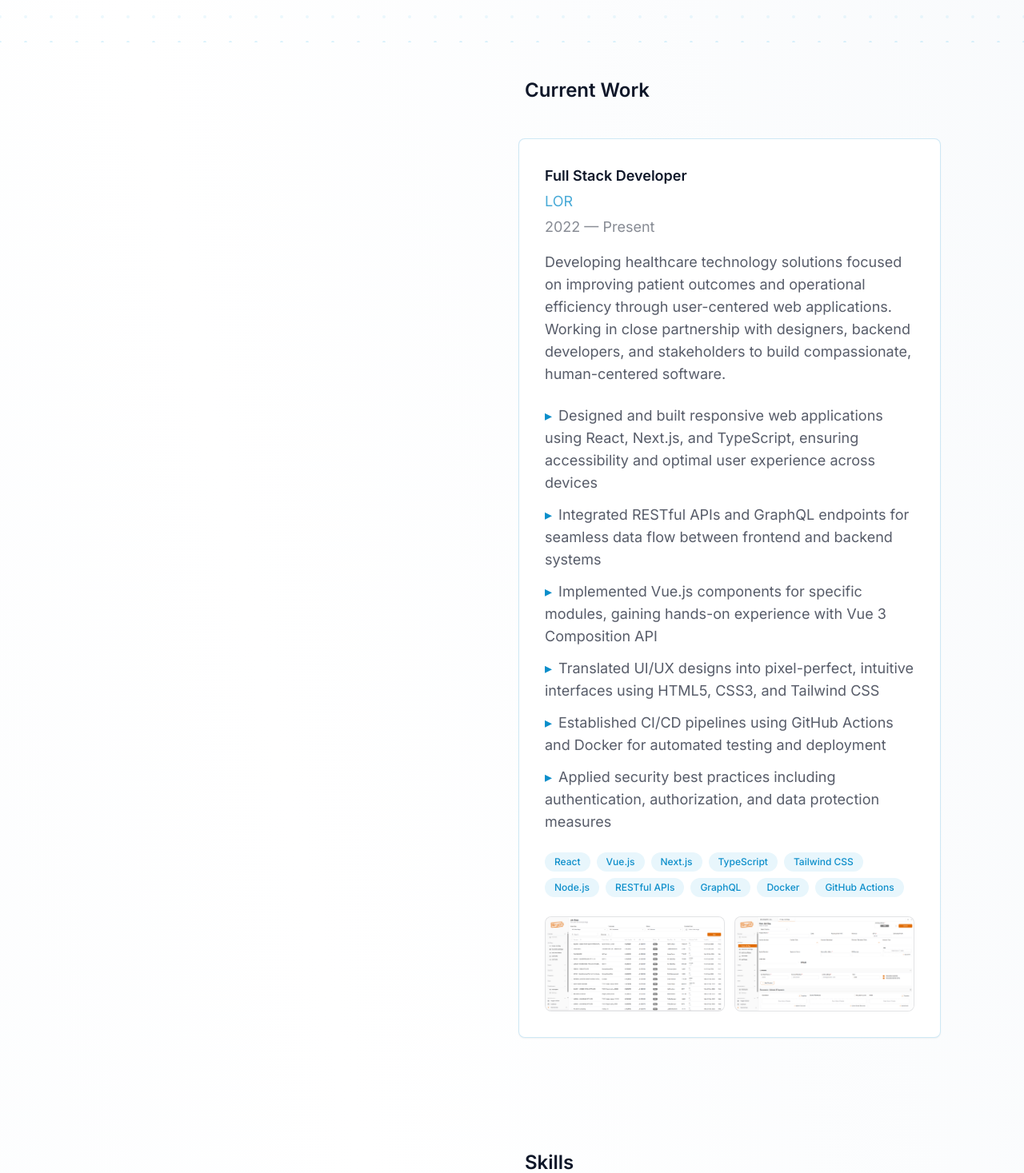
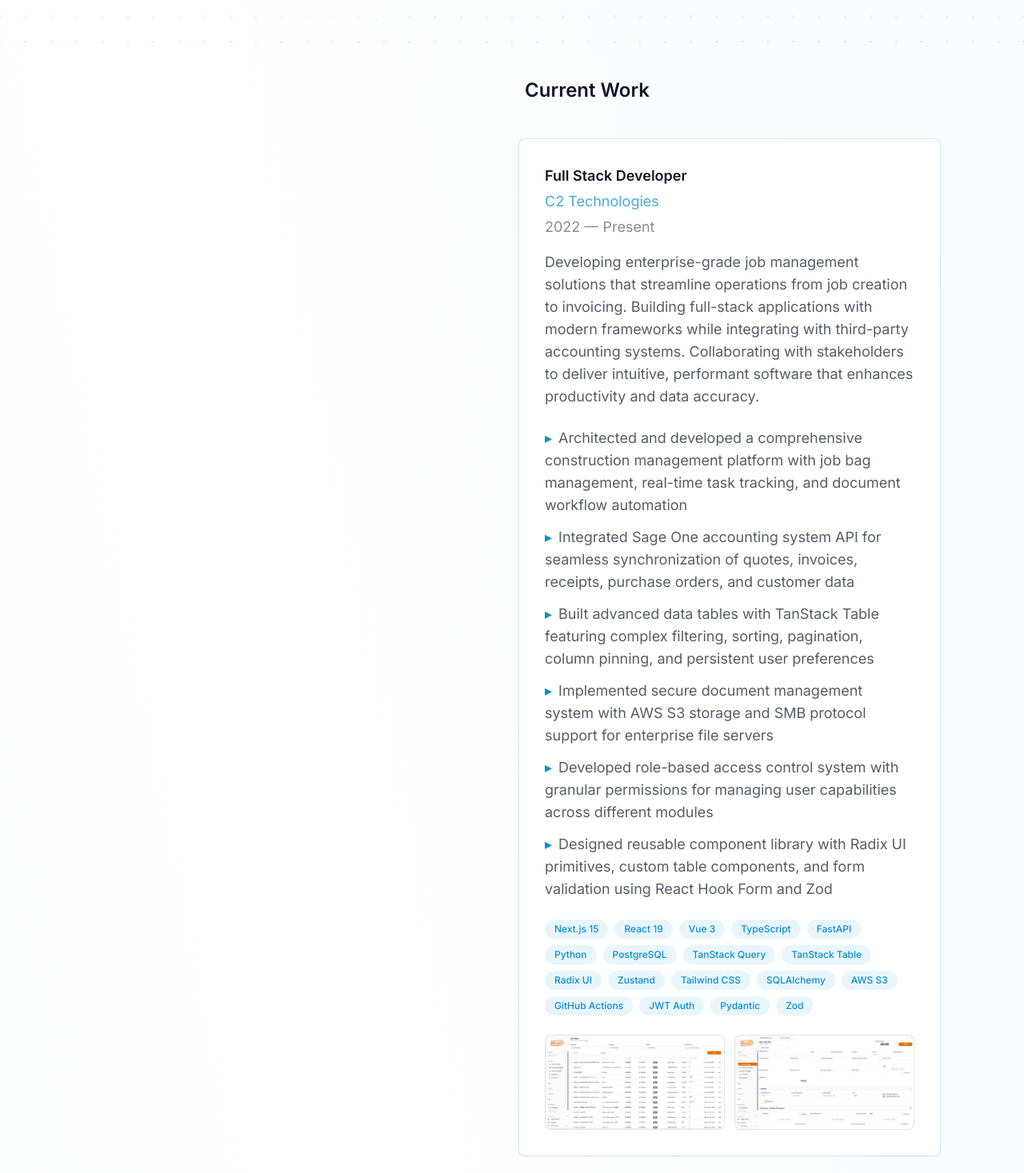
Before and after one commit to nhlanhlacliq/nhlanhla-masuku, a Next.js app: page / in a window 1280 px wide. Shown: the part 747-2214 px from the top of the page at 80% size. Built offline with nearby package versions, Linux system fonts and the light colour scheme.

Commit message:
project update

```diff
--- a/src/components/FeaturedRole.tsx
+++ b/src/components/FeaturedRole.tsx
@@ -4,25 +4,33 @@
 import ImageCarousel from "./ImageCarousel";
 
 const highlights = [
-  "Designed and built responsive web applications using React, Next.js, and TypeScript, ensuring accessibility and optimal user experience across devices",
-  "Integrated RESTful APIs and GraphQL endpoints for seamless data flow between frontend and backend systems",
-  "Implemented Vue.js components for specific modules, gaining hands-on experience with Vue 3 Composition API",
-  "Translated UI/UX designs into pixel-perfect, intuitive interfaces using HTML5, CSS3, and Tailwind CSS",
-  "Established CI/CD pipelines using GitHub Actions and Docker for automated testing and deployment",
-  "Applied security best practices including authentication, authorization, and data protection measures",
+  "Architected and developed a comprehensive construction management platform with job bag management, real-time task tracking, and document workflow automation",
+  "Integrated Sage One accounting system API for seamless synchronization of quotes, invoices, receipts, purchase orders, and customer data",
+  "Built advanced data tables with TanStack Table featuring complex filtering, sorting, pagination, column pinning, and persistent user preferences",
+  "Implemented secure document management system with AWS S3 storage and SMB protocol support for enterprise file servers",
+  "Developed role-based access control system with granular permissions for managing user capabilities across different modules",
+  "Designed reusable component library with Radix UI primitives, custom table components, and form validation using React Hook Form and Zod",
 ];
 
 const techStack = [
-  "React",
-  "Vue.js",
-  "Next.js",
+  "Next.js 15",
+  "React 19",
+  "Vue 3",
   "TypeScript",
+  "FastAPI",
+  "Python",
+  "PostgreSQL",
+  "TanStack Query",
+  "TanStack Table",
+  "Radix UI",
+  "Zustand",
   "Tailwind CSS",
-  "Node.js",
-  "RESTful APIs",
-  "GraphQL",
-  "Docker",
+  "SQLAlchemy",
+  "AWS S3",
   "GitHub Actions",
+  "JWT Auth",
+  "Pydantic",
+  "Zod",
 ];
 
 // ─── Add new images here ────────────────────────────────
@@ -66,18 +74,19 @@
           <div>
             <Type className={styles.role}>Full Stack Developer</Type>
             <Type variant="highlight" className={styles.company}>
-              LOR
+              C2 Technologies
             </Type>
             <Type className={styles.duration}>2022 — Present</Type>
           </div>
         </div>
 
         <Type className={styles.description}>
-          Developing healthcare technology solutions focused on improving
-          patient outcomes and operational efficiency through user-centered web
-          applications. Working in close partnership with designers, backend
-          developers, and stakeholders to build compassionate, human-centered
-          software.
+          Developing enterprise-grade job management solutions that streamline
+          operations from job creation to invoicing. Building full-stack
+          applications with modern frameworks while integrating with third-party
+          accounting systems. Collaborating with stakeholders to deliver
+          intuitive, performant software that enhances productivity and data
+          accuracy.
         </Type>
 
         <ul className={styles.list}>
```
